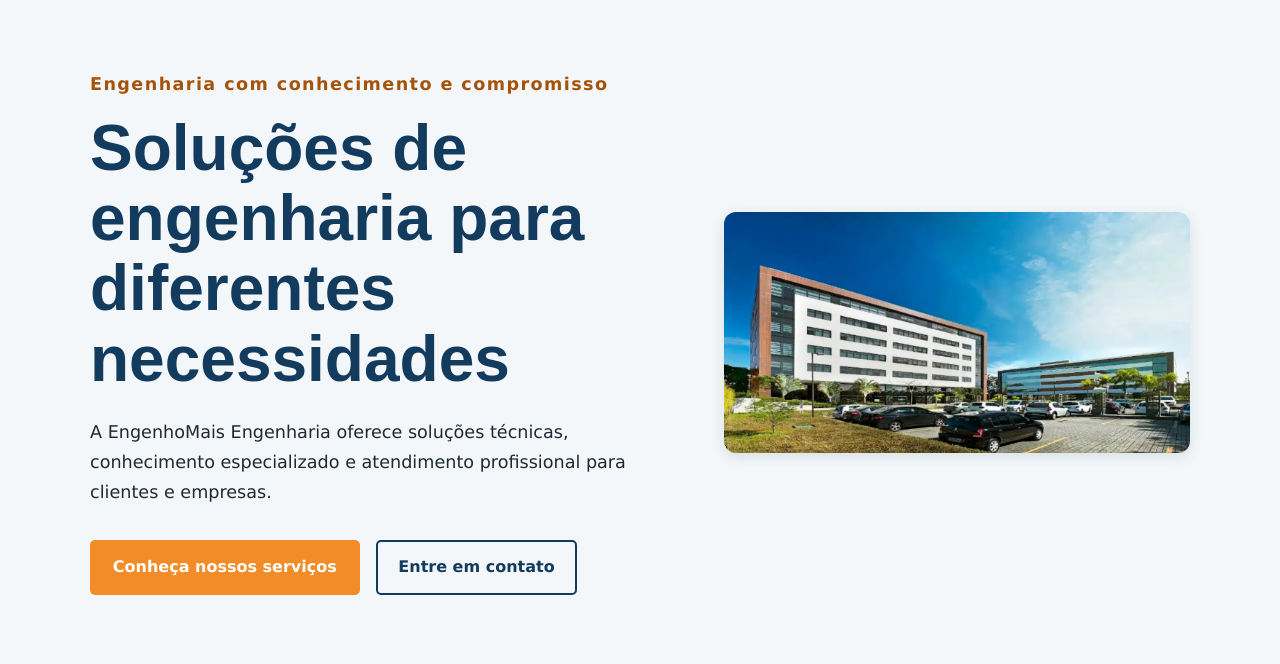
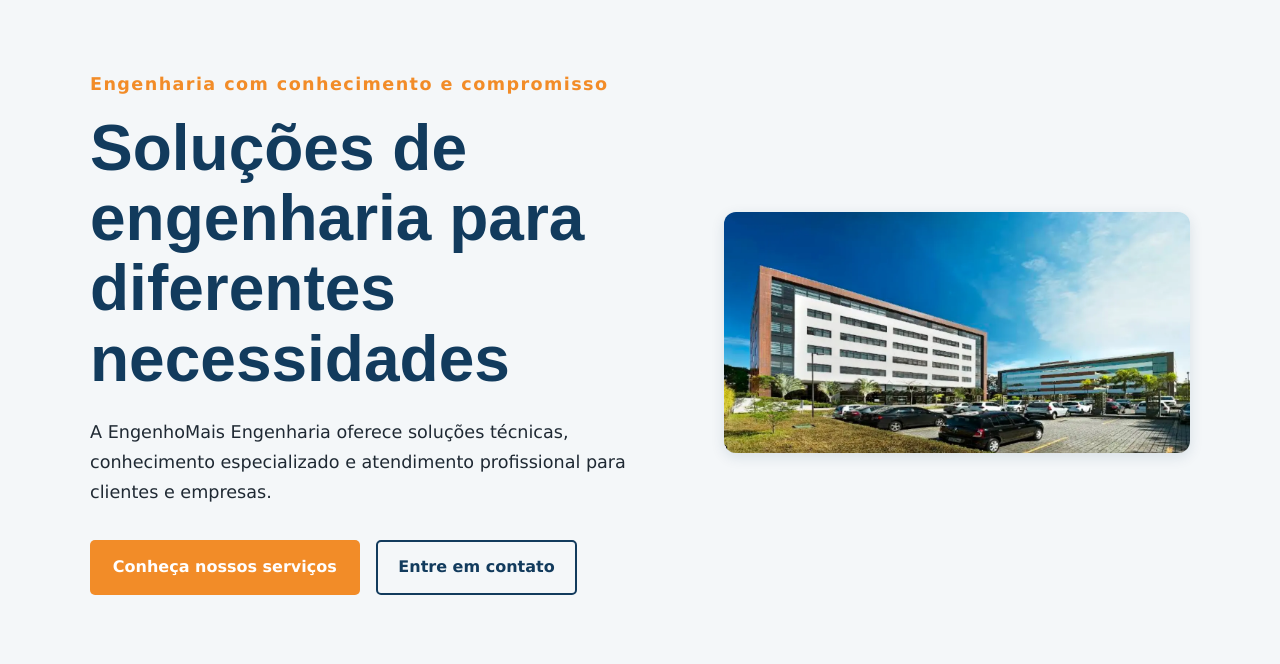
Before and after one commit to lmpiechnik/wdd231, a plain HTML site: page projeto/index.html in a window 1280 px wide. Shown: the part 136-800 px from the top of the page. Drawn offline with Linux system fonts and the light colour scheme.

Commit message:
Ajustes de auditoria

```diff
--- a/projeto/estilos/estilos.css
+++ b/projeto/estilos/estilos.css
@@ -94,6 +94,10 @@ p {
     font-size: 0.8rem;
     font-weight: bold;
     letter-spacing: 0.08em;
+}
+
+.hero .eyebrow {
+    color: #F28C28;
 }
 
 /* HERO */
```
